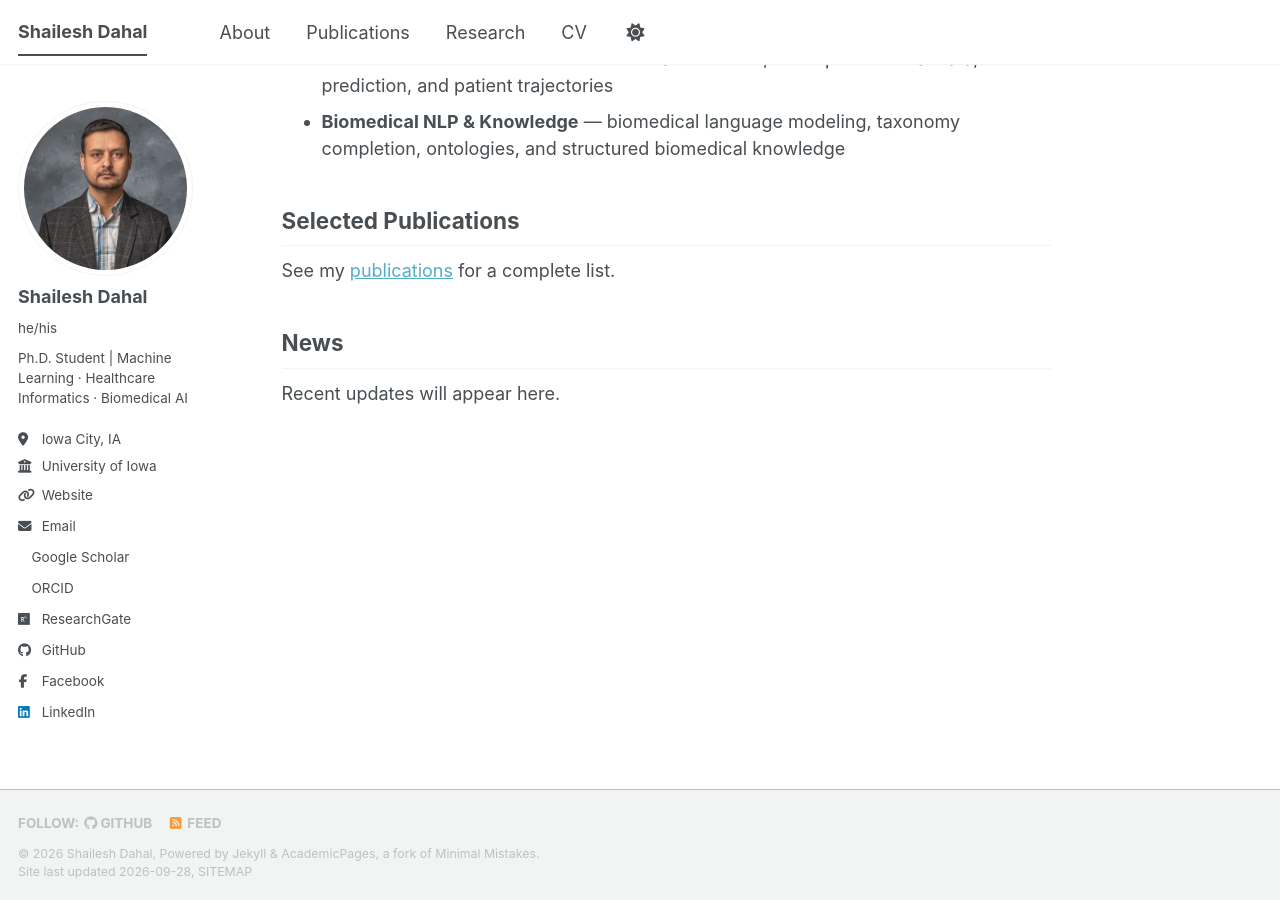
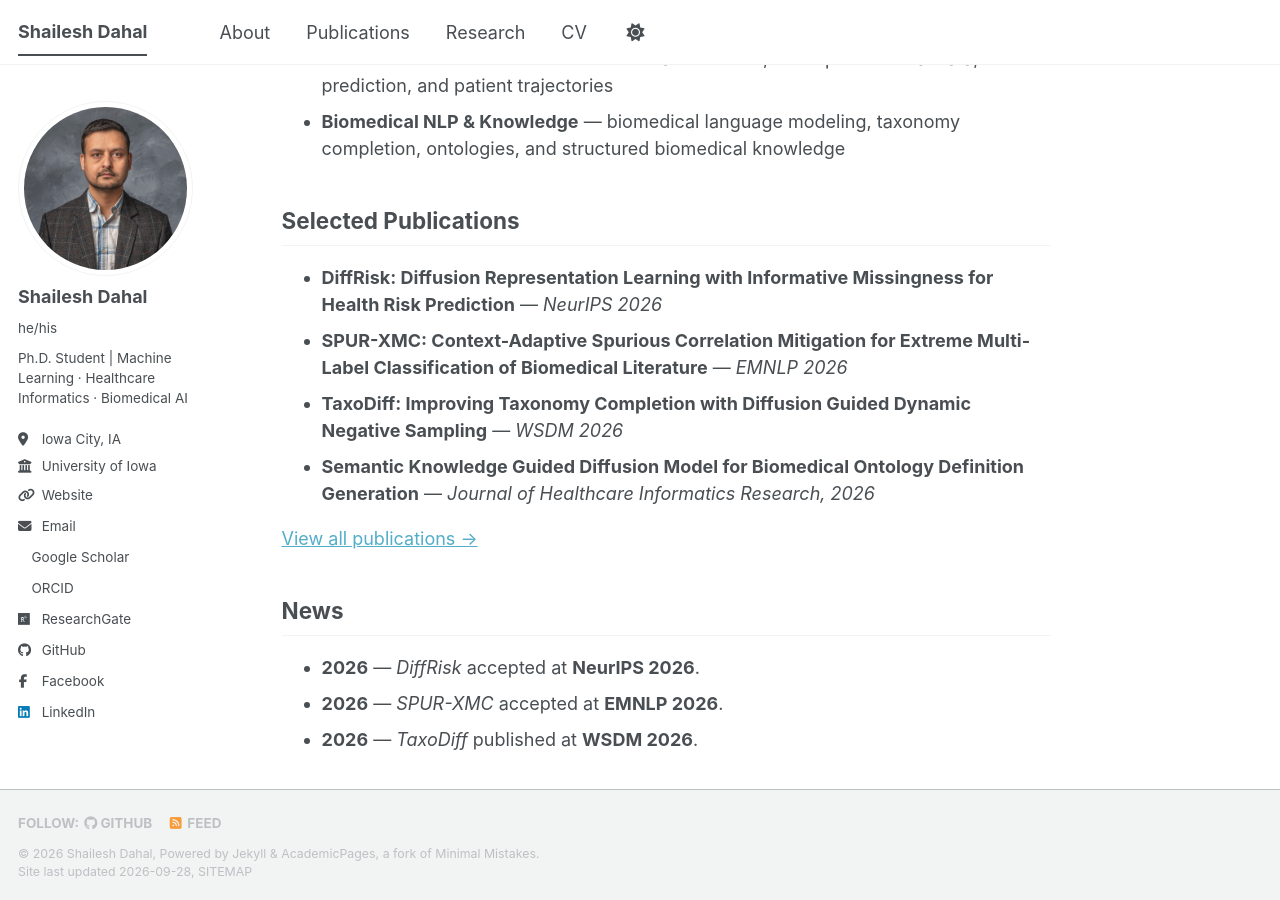
Before and after one commit to shaileshdahal/shaileshdahal.github.io, a Jekyll site: the page built from _pages/about.md, in a window 1280 px wide and 900 px high, scrolled down 449 px. Built offline with Jekyll 4.4.1, drawn with Linux system fonts in a browser that asks for light colours; a style sheet for code colours, icons or effects is not loaded.

Commit message:
Highlight NeurIPS and EMNLP 2026 papers

```diff
--- a/_pages/about.md
+++ b/_pages/about.md
@@ -19,8 +19,15 @@ My research focuses on **generative models and representation learning** for bio
 
 ## Selected Publications
 
-See my [publications](/publications/) for a complete list.
+- **DiffRisk: Diffusion Representation Learning with Informative Missingness for Health Risk Prediction** — *NeurIPS 2026*
+- **SPUR-XMC: Context-Adaptive Spurious Correlation Mitigation for Extreme Multi-Label Classification of Biomedical Literature** — *EMNLP 2026*
+- **TaxoDiff: Improving Taxonomy Completion with Diffusion Guided Dynamic Negative Sampling** — *WSDM 2026*
+- **Semantic Knowledge Guided Diffusion Model for Biomedical Ontology Definition Generation** — *Journal of Healthcare Informatics Research, 2026*
+
+[View all publications →](/publications/)
 
 ## News
 
-Recent updates will appear here.
+- **2026** — *DiffRisk* accepted at **NeurIPS 2026**.
+- **2026** — *SPUR-XMC* accepted at **EMNLP 2026**.
+- **2026** — *TaxoDiff* published at **WSDM 2026**.
```
